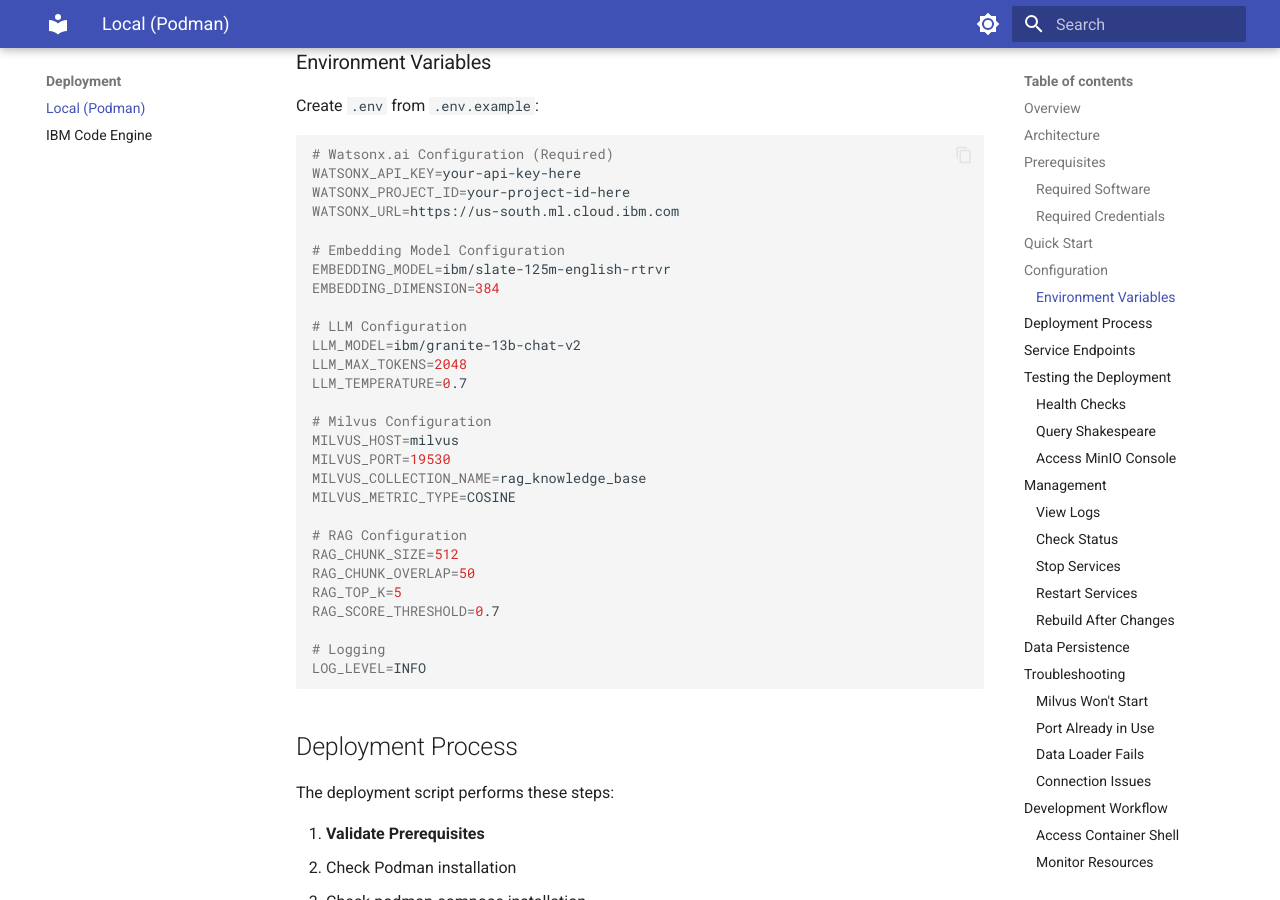
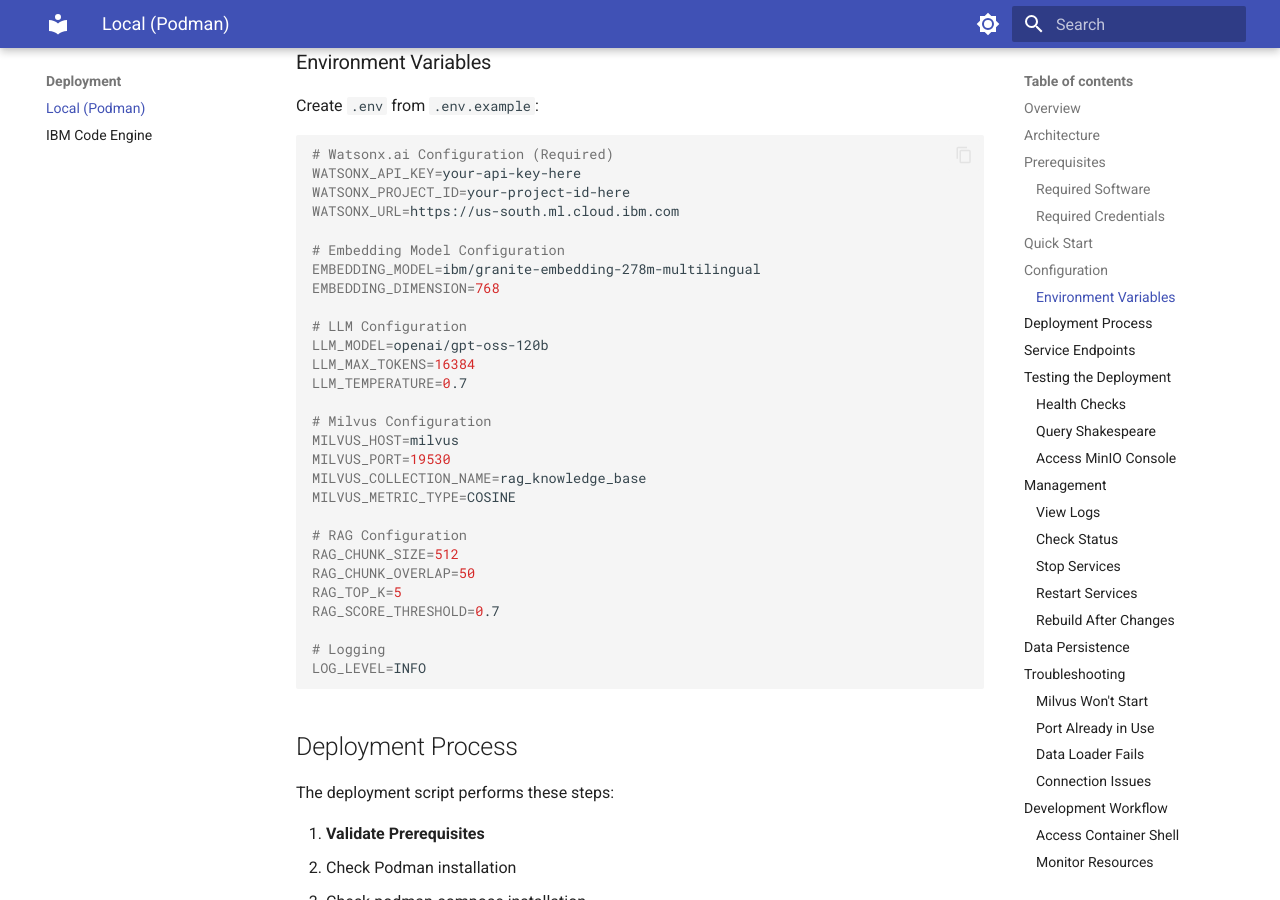
Before and after one commit to binnes/a2a, an MkDocs documentation site: the page built from docs/docs/deployment/local.md, in a window 1280 px wide and 900 px high, scrolled down 1938 px. Built offline with MkDocs 1.6.1 and Material for MkDocs 9.7.7, drawn with Linux system fonts in a browser that asks for light colours.

Commit message:
updated models

```diff
--- a/docs/docs/deployment/local.md
+++ b/docs/docs/deployment/local.md
@@ -94,12 +94,12 @@
 WATSONX_URL=https://us-south.ml.cloud.ibm.com
 
 # Embedding Model Configuration
-EMBEDDING_MODEL=ibm/slate-125m-english-rtrvr
-EMBEDDING_DIMENSION=384
+EMBEDDING_MODEL=ibm/granite-embedding-278m-multilingual
+EMBEDDING_DIMENSION=768
 
 # LLM Configuration
-LLM_MODEL=ibm/granite-13b-chat-v2
-LLM_MAX_TOKENS=2048
+LLM_MODEL=openai/gpt-oss-120b
+LLM_MAX_TOKENS=16384
 LLM_TEMPERATURE=0.7
 
 # Milvus Configuration
```
